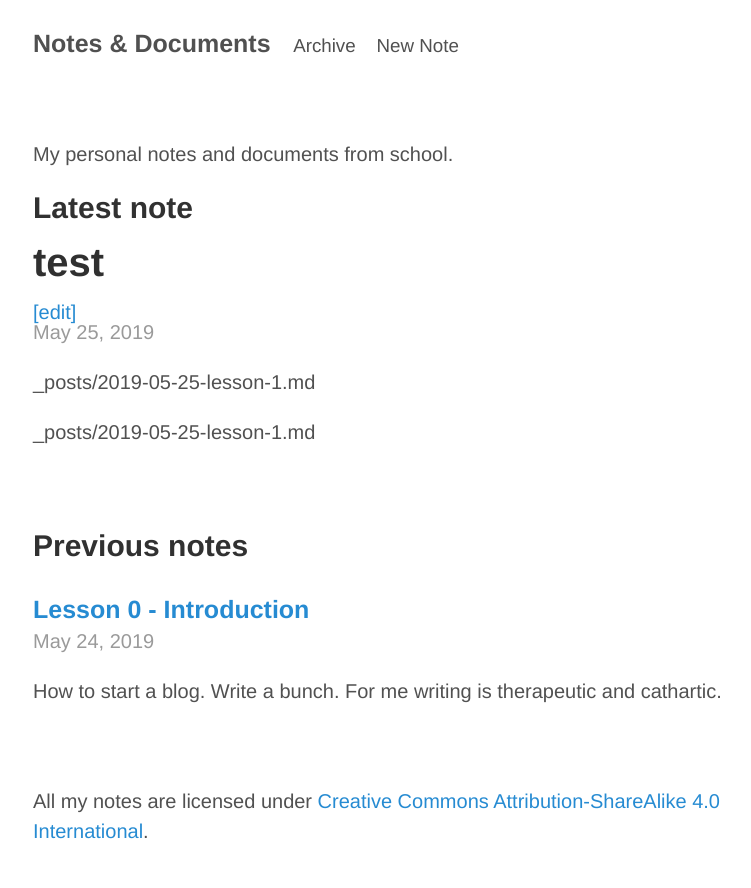
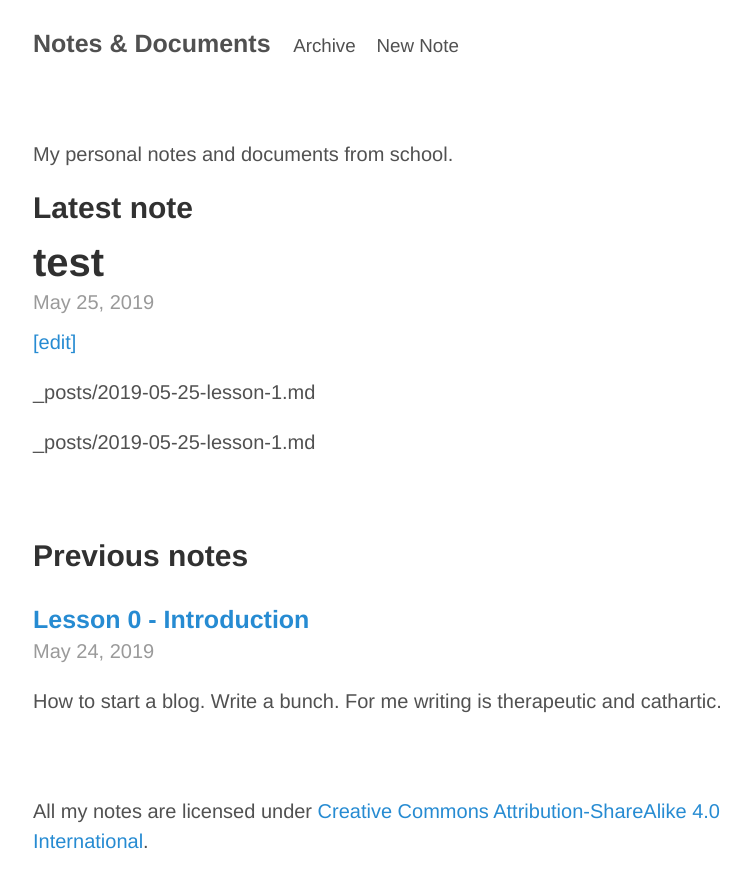
Before and after one commit to alex-esc/notes, a Jekyll site: the page built from index.md, in a window 1280 px wide. Shown: the top 888 px of the page, without its empty margins (227-978 px from the left). Built offline with Jekyll 4.4.1, drawn with Linux system fonts in a browser that asks for light colours.

Commit message:
Update index.md

```diff
--- a/index.md
+++ b/index.md
@@ -20,10 +20,14 @@ excerpt_separator: <!--more-->
       {{ post.title }}
     </a>
   </h1>
-  <a href="https://github.com/alex-esc/notes/blob/master/{{page.relative_path}}">
+
+  <div class="post-date">{{ post.date | date: "%b %-d, %Y" }}</div>
+  <div class="post-date">
+    <a href="https://github.com/alex-esc/notes/blob/master/ {{page.relative_path}} ">
       [edit]
     </a>
-  <div class="post-date">{{ post.date | date: "%b %-d, %Y" }}</div>
+  </div>
+
   {{ post.content }}
 </article>
 
```
